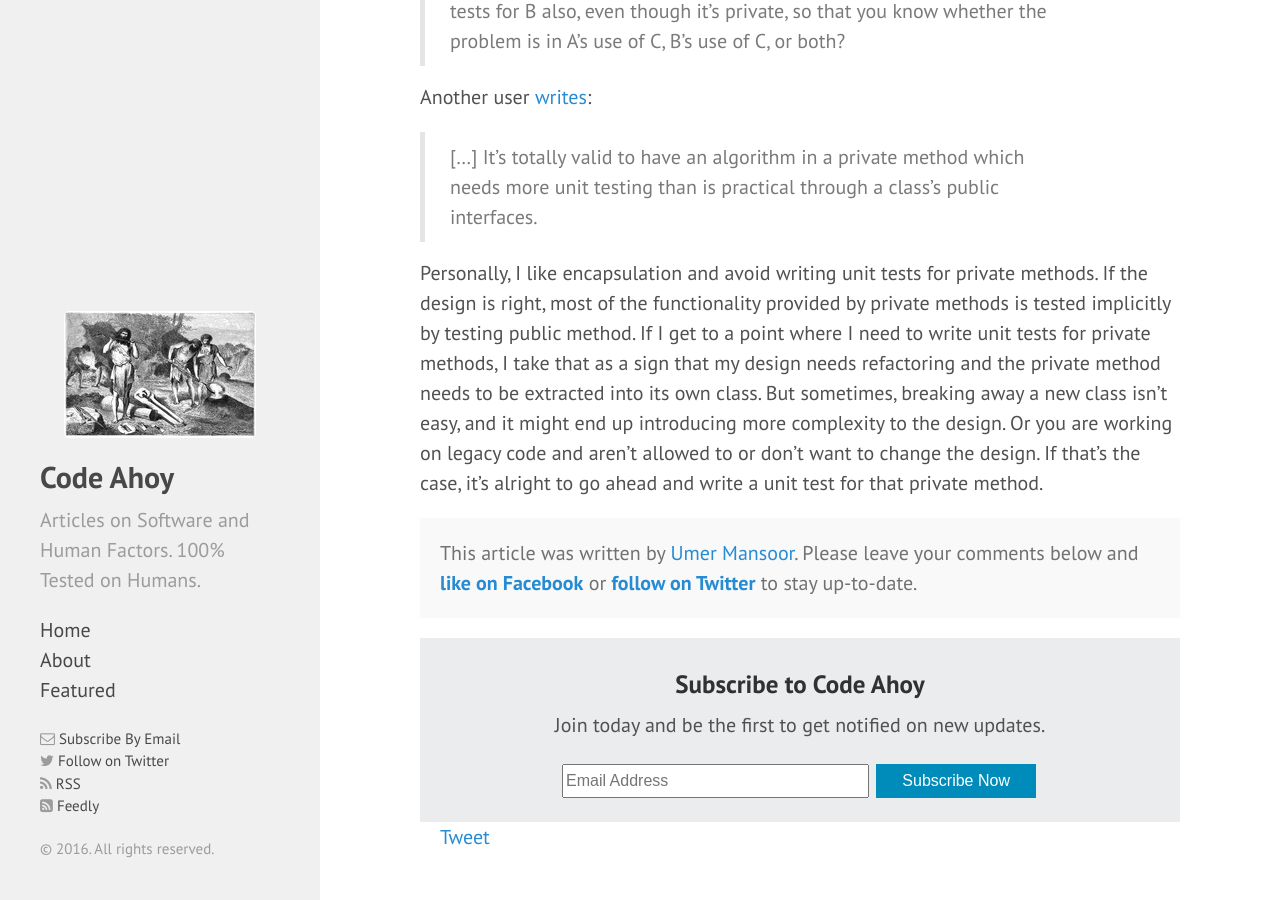
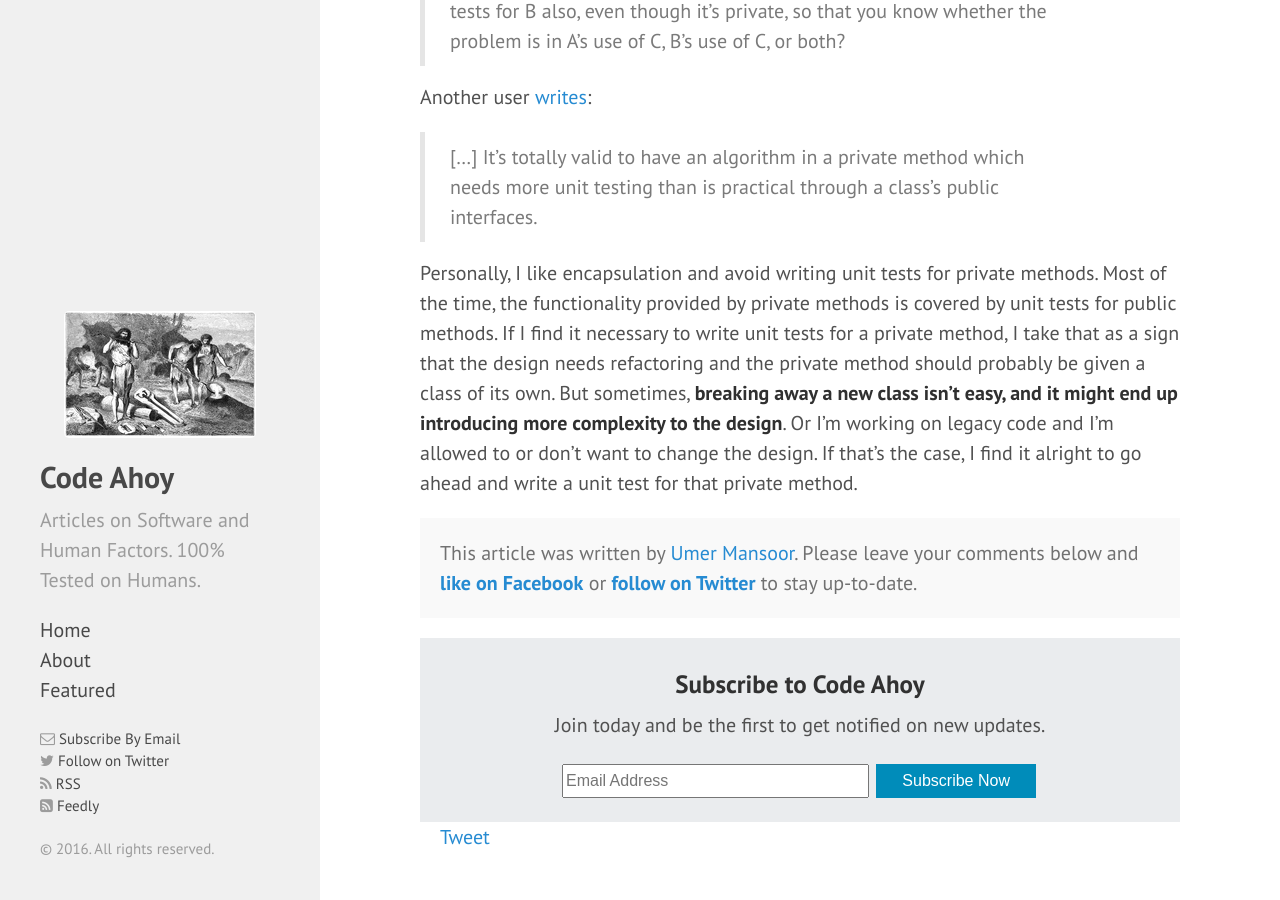
Before and after one commit to talk2viren/umermansoor.github.io, a Jekyll site: the page built from _posts/2016-11-19-should-you-unit-test-private-methods.md, in a window 1280 px wide and 900 px high, scrolled down 900 px. Built offline with Jekyll 4.4.1, drawn with Linux system fonts in a browser that asks for light colours; nearby versions of some CDN libraries; a script that is not in the unit is left out; comment, search, counter and statistics services are not loaded.

Commit message:
sentence structure

```diff
--- a/_posts/2016-11-19-should-you-unit-test-private-methods.md
+++ b/_posts/2016-11-19-should-you-unit-test-private-methods.md
@@ -25,4 +25,4 @@ Another user [writes](http://stackoverflow.com/questions/34571/how-to-test-a-cla
 
 > [...] It's totally valid to have an algorithm in a private method which needs more unit testing than is practical through a class's public interfaces.
 
-Personally, I like encapsulation and avoid writing unit tests for private methods. If the design is right, most of the functionality provided by private methods is tested implicitly by testing public method. If I get to a point where I need to write unit tests for private methods, I take that as a sign that my design needs refactoring and the private method needs to be extracted into its own class. But sometimes, breaking away a new class isn't easy, and it might end up introducing more complexity to the design. Or you are working on legacy code and aren't allowed to or don't want to change the design. If that's the case, it's alright to go ahead and write a unit test for that private method.
+Personally, I like encapsulation and avoid writing unit tests for private methods. Most of the time, the functionality provided by private methods is covered by unit tests for public methods. If I find it necessary to write unit tests for a private method, I take that as a sign that the design needs refactoring and the private method should probably be given a class of its own. But sometimes, **breaking away a new class isn't easy, and it might end up introducing more complexity to the design**. Or I'm working on legacy code and I'm allowed to or don't want to change the design. If that's the case, I find it alright to go ahead and write a unit test for that private method.
```
